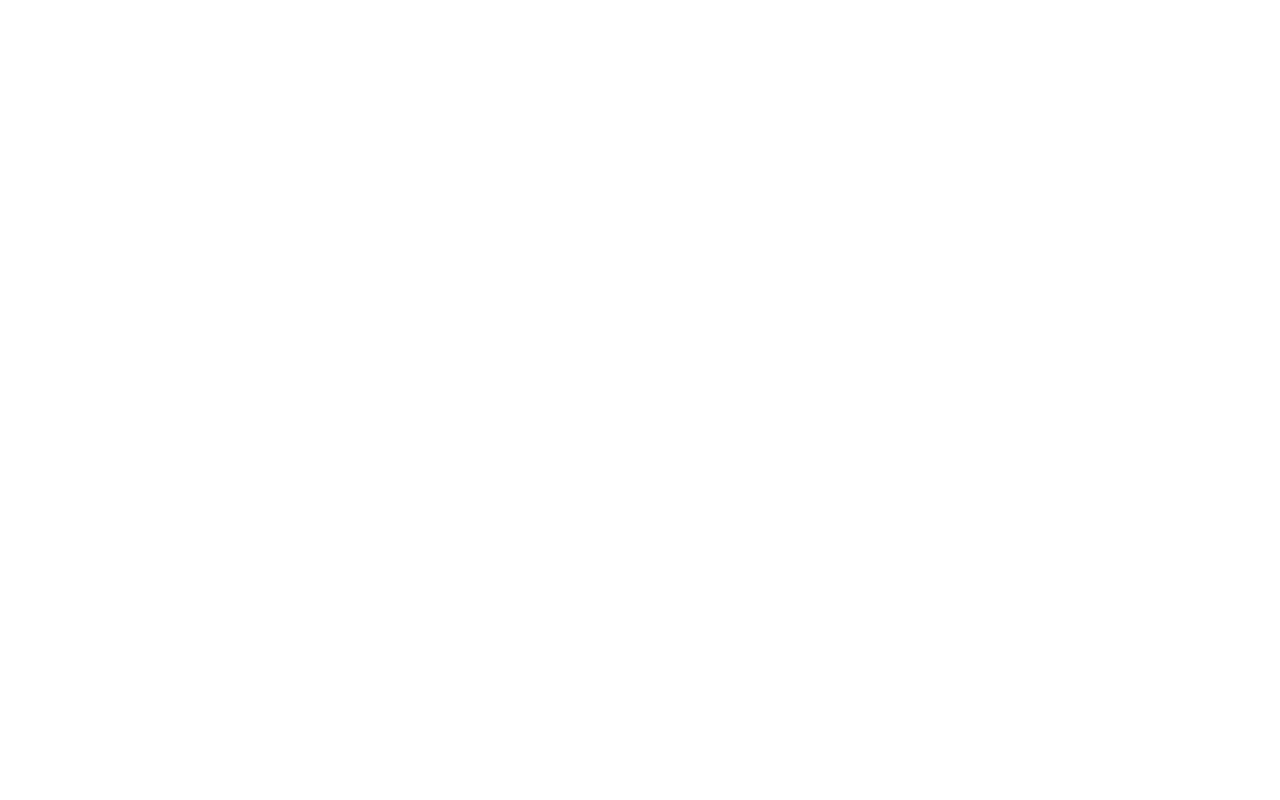
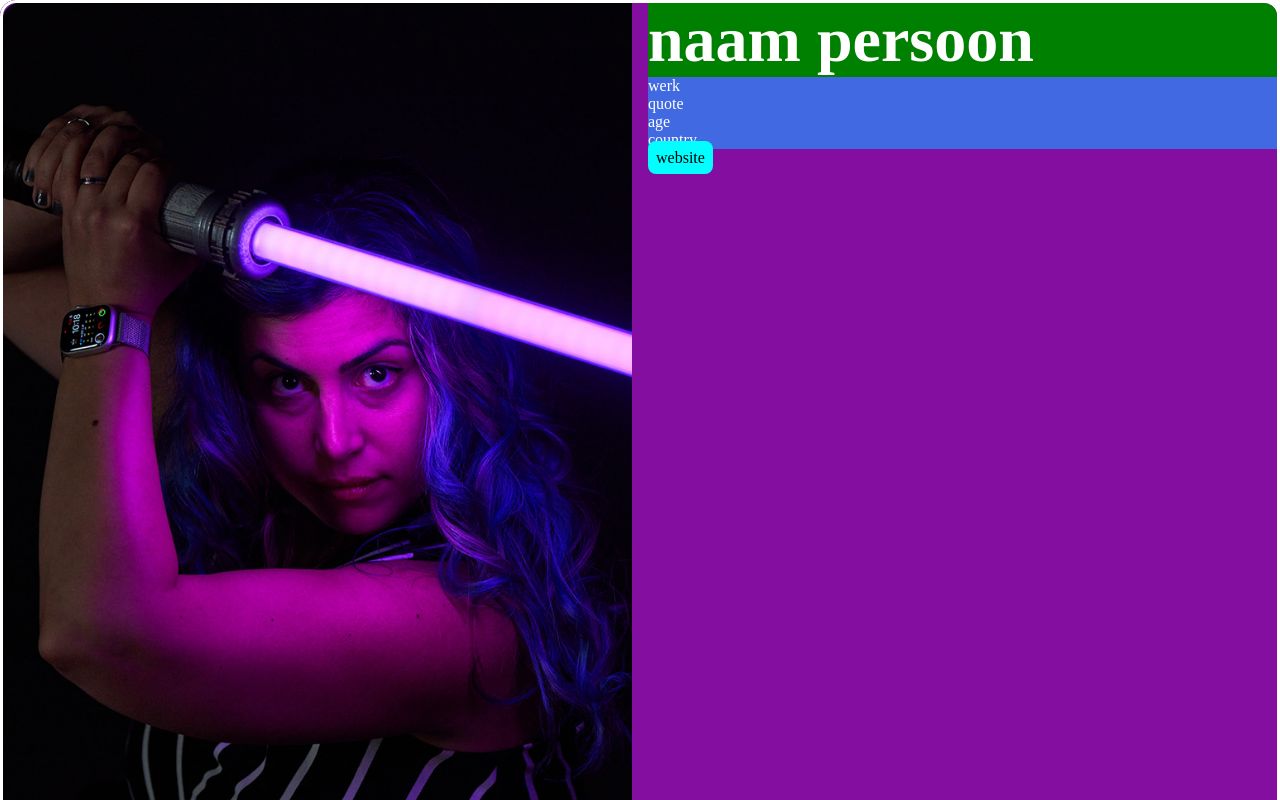
Before and after one commit to Tbjamie/clampers-hackathon, a plain HTML site: page index.html in a window 1280 px wide. Drawn offline with Linux system fonts and the light colour scheme.

Commit message:
24/3/25
making card that imeadeatly became entirely redundant

```diff
--- a/css/style.css
+++ b/css/style.css
@@ -3,3 +3,92 @@
   padding: 0;
   box-sizing: border-box;
 }
+
+body{
+  --background:#0D030C;
+  /* different types of purple */
+  --color1:#360C30;
+  --color2:#350D42;
+  --color3:#591553;
+  --color4:#290924;
+
+  --accent:#03E2CC;
+}
+
+article{
+  /* deze met variabele */
+  background-color: blueviolet;
+  color: white;
+  /* deze met een clamp */
+  width: 300px;
+
+  aspect-ratio: 2/3;
+  display: flex;
+  flex-direction: column;
+
+  border-radius: 1rem;
+  img{
+    width: 100%;
+    height: 50%;
+    object-fit: cover;
+    border-radius: 1rem 1rem 0 0;
+
+  }
+  div{
+    padding-inline: .5em;
+    h2{
+      font-size: 2rem;
+    }
+  }
+}
+
+section{
+    /* deze met variabele */
+    background-color: rgb(131, 14, 160);
+    color: white;
+    /* deze met een clamp */
+    /* width: 300px;  */
+    width: 100%;
+    aspect-ratio: 3/2;
+
+
+    display: grid;
+    grid-template-columns: 1fr 1fr;
+    grid-template-rows: 1fr 1fr 1fr 1fr;
+    grid-template-areas:
+    "image title"
+    "image description"
+    "image button"
+    "image .";
+    gap:0 1em;
+
+    border-radius: 1rem;
+    img{
+      width: 100%;
+      height: 100%;
+      object-fit: cover;
+      border-radius: 1rem 0 0 1rem;
+
+      grid-area: image;
+    }
+    h2{
+      grid-area: title;
+      background-color: green;
+      font-size: clamp(1rem, 5rem, 4rem);
+    }
+    a{
+      grid-area: button;
+    }
+    p{
+      grid-area: description;
+      background-color: royalblue;
+    }
+}
+
+a, button{
+  color: black;
+  text-decoration: none;
+  background-color: aqua;
+  padding: .5em;
+  border-radius: .5rem;
+}
--- a/index.html
+++ b/index.html
@@ -24,7 +24,30 @@
   </head>
   <body>
     <header></header>
-    <main></main>
+    <main>
+      <!-- tijdelijke classes voor de twee layouts -->
+      <article>
+        <img src="./assets/images/lea-verou.jpg" alt="tijdelijk plaatje">
+        <div>
+        <h2>naam persoon</h2>
+        <p>what did they do?</p>
+      </div>
+      <button popovertarget="person-specified"> view</button>
+      <!-- <a href="#" popovertarget="person-specified">view</a> -->
+      </article>
+
+      <section popover id="person-specified">
+        <img src="./assets/images/lea-verou.jpg" alt="tijdelijk plaatje">
+        <div>
+          <h2>naam persoon</h2>
+          <p>werk</p>
+          <p>quote</p>
+          <p>age</p>
+          <p>country</p>
+          <a href="#">website</a>
+        </div>
+      </section>
+    </main>
     <footer></footer>
   </body>
 </html>
```
Also changed, not shown: assets/images/lea-verou.jpg (added).
